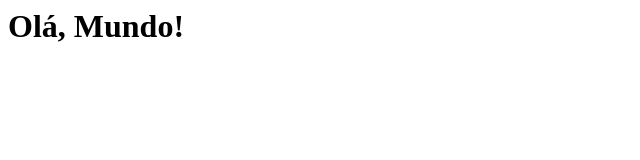
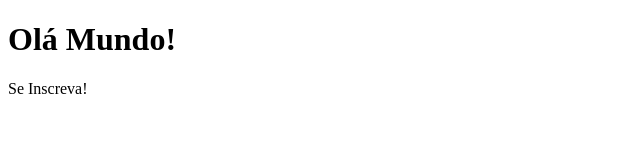
Before and after one commit to lanc0de/square-git, a plain HTML site: page index.html in a window 1280 px wide. Shown: the whole page, without its empty margins (0-640 px from the left). Drawn offline with Linux system fonts and the light colour scheme.

Commit message:
alteração

```diff
--- a/index.html
+++ b/index.html
@@ -1 +1,12 @@
-<h1>Olá, Mundo!</h1>
+<!DOCTYPE html>
+<html lang="en">
+<head>
+    <meta charset="UTF-8">
+    <meta name="viewport" content="width=device-width, initial-scale=1.0">
+    <title>Document</title>
+</head>
+<body>
+    <h1>Olá Mundo!</h1>
+    <p>Se Inscreva!</p>
+</body>
+</html>
```
Also changed, not shown: 2 other files.
